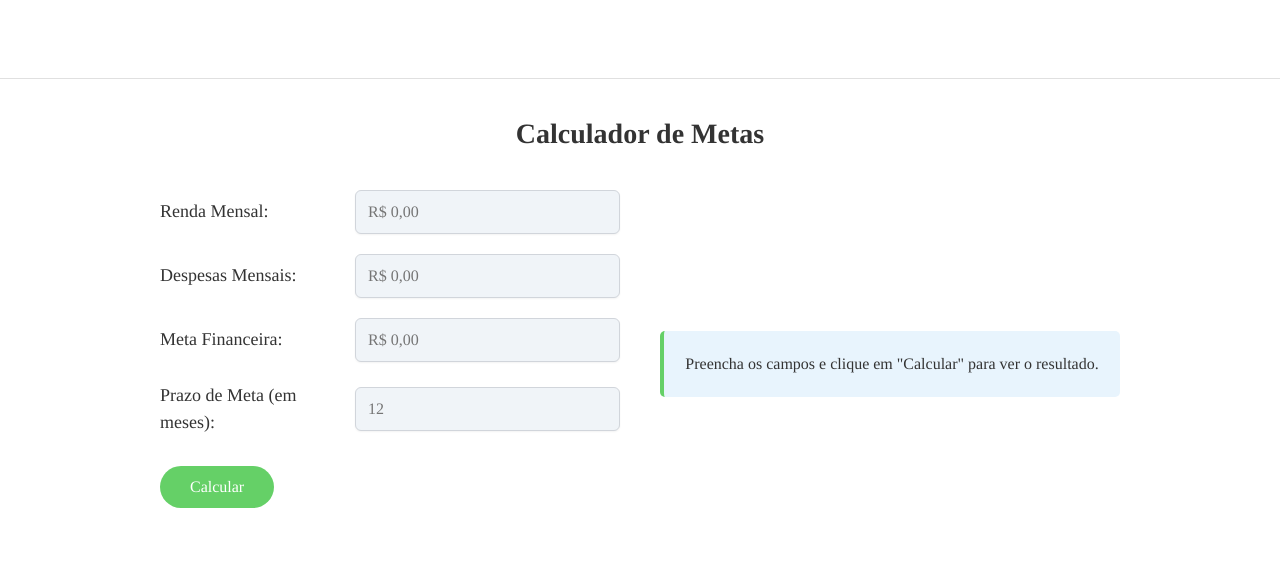
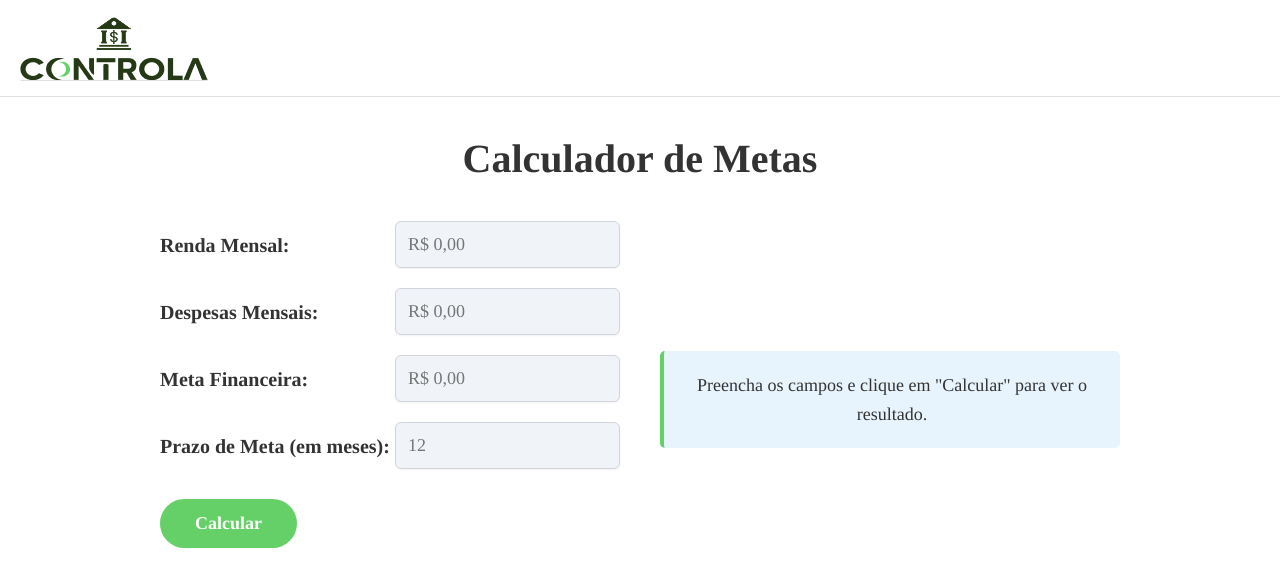
Before and after one commit to HeimerMachine/controla-app-front, a React (Vite) app: page /goals in a window 1280 px wide. Shown: the top 586 px of the page. Built offline with nearby package versions, Linux system fonts and the light colour scheme.

Commit message:
Resolvendo bug na aparição da imagem

```diff
--- a/src/components/pages/goals/Goals.css
+++ b/src/components/pages/goals/Goals.css
@@ -1,9 +1,10 @@
-/* Goals.css */
+
 * {
   box-sizing: border-box;
   margin: 0;
   padding: 0;
   font-family: 'Times';
+  font-weight: bold;
 }
 
 html, body {
@@ -29,9 +30,12 @@ html, body {
 
 .logo {
   height: 30px;
+  width: auto;
+  display: block;
 }
 
 .calculator-content {
+  font-size: 1.1em;
   max-width: 1000px;
   margin: 0 auto;
   padding: 40px 20px;
@@ -50,7 +54,7 @@ h1 {
   text-align: center;
   margin-bottom: 40px;
   color: #333;
-  font-size: 28px;
+  font-size: 40px;
   width: 100%;
 }
 
@@ -58,30 +62,32 @@ h1 {
   margin-bottom: 20px;
   display: flex;
   align-items: center;
-  flex-direction: row; /* Garante que os elementos fiquem em linha */
-  flex-wrap: nowrap; /* Impede quebra de linha */
+  flex-direction: row;
+  flex-wrap: nowrap;
 }
 
 label {
-  font-size: 18px;
+  font-size: 20px;
   color: #333;
   margin-right: 15px;
-  width: 180px;
+  width: 220px;
   text-align: left;
-  display: inline-block; /* Garante que o label fique inline */
+  display: inline-block;
+  white-space: nowrap;
 }
 
 input {
   flex: 1;
-  padding: 12px 15px;
+  padding: 14px 17px;
   border: 1px solid #ddd;
   border-radius: 5px;
-  font-size: 16px;
+  font-size: 18px;
   background-color: #f0f4f8;
   color: #333;
   outline: none;
   transition: border-color 0.3s;
-  display: inline-block; /* Garante que o input fique inline */
+  display: inline-block;
+  font-weight: normal;
 }
 
 input:focus {
@@ -92,12 +98,12 @@ input:focus {
 .calculate-btn {
   display: block;
   margin: 30px 0;
-  padding: 12px 30px;
+  padding: 14px 35px;
   background-color: #65D067;
   color: white;
   border: none;
   border-radius: 25px;
-  font-size: 16px;
+  font-size: 18px;
   cursor: pointer;
   transition: background-color 0.3s;
 }
@@ -124,12 +130,14 @@ input:focus {
 .result p {
   color: #333;
   line-height: 1.6;
+  font-size: 18px;
+  font-weight: normal;
 }
 
-/* Responsividade */
 @media (max-width: 768px) {
   .calculator-content {
     flex-direction: column;
+    font-size: 1em;
   }
 
   .form-section, .result-section {
@@ -146,13 +154,30 @@ input:focus {
     margin-bottom: 8px;
     margin-right: 0;
     width: 100%;
+    font-size: 18px;
+    white-space: normal;
   }
 
   input {
     width: 100%;
+    font-size: 16px;
+    font-weight: normal;
   }
 
   .result-section {
     margin-top: 20px;
   }
+
+  h1 {
+    font-size: 32px;
+  }
+
+  .calculate-btn {
+    font-size: 16px;
+  }
+
+  .result p {
+    font-size: 16px;
+    font-weight: normal;
+  }
 }
--- a/src/components/pages/goals/Goals.tsx
+++ b/src/components/pages/goals/Goals.tsx
@@ -1,6 +1,6 @@
 import React, { useState } from 'react';
 import './Goals.css';
-import logoControla from '../../../assets/logo-controla.svg';
+import logoControla from "../../../assets/img/logo-group.png";
 
 function Goals() {
   const [monthlyIncome, setMonthlyIncome] = useState<string>('');
@@ -10,10 +10,9 @@ function Goals() {
   const [result, setResult] = useState<string | null>(null);
 
   const formatValue = (value: string): string => {
-    // Remove caracteres não numéricos
+
     const onlyNumbers = value.replace(/\D/g, '');
 
-    // Converte para número e formata como moeda
     if (onlyNumbers === '') return '';
 
     const number = parseInt(onlyNumbers, 10) / 100;
@@ -31,10 +30,8 @@ function Goals() {
     const { value } = e.target;
 
     if (isMonetary) {
-      // Para campos monetários, formata como moeda
       setter(formatValue(value));
     } else {
-      // Para campos não monetários (como prazo), permite apenas números
       if (/^\d*$/.test(value) || value === '') {
         setter(value);
       }
@@ -42,22 +39,17 @@ function Goals() {
   };
 
   const parseMonetary = (value: string): number => {
-    // Se o valor estiver vazio, retorna 0
+
     if (!value || value.trim() === '') return 0;
 
-    // Remove o símbolo da moeda e espaços
     let cleanValue = value.replace(/R\$\s?/g, '');
 
-    // Substitui pontos por nada (remove separadores de milhar)
     cleanValue = cleanValue.replace(/\./g, '');
 
-    // Substitui vírgula por ponto (para decimal)
     cleanValue = cleanValue.replace(',', '.');
 
-    // Converte para número
     const result = parseFloat(cleanValue);
 
-    // Retorna 0 se não for um número válido
     return isNaN(result) ? 0 : result;
   };
 
@@ -67,7 +59,6 @@ function Goals() {
     const goal = parseMonetary(financialGoal);
     const deadline = parseInt(goalDeadline, 10);
 
-    // Validação do prazo
     if (isNaN(deadline) || deadline < 1) {
       setResult('O prazo da meta deve ser de no mínimo 1 mês.');
       return;
@@ -83,7 +74,6 @@ function Goals() {
     const timeNeeded = goal / monthlySavings;
     const requiredSavings = goal / deadline;
 
-    // Formata os valores para exibição
     const formattedMonthlySavings = new Intl.NumberFormat('pt-BR', {
       style: 'currency',
       currency: 'BRL'
@@ -110,11 +100,11 @@ function Goals() {
   return (
     <div className="calculator-container">
       <header className="header">
-        <img src={logoControla} alt="Controla" className="logo" />
+        <img src={logoControla} alt="Controla" className="" />
       </header>
 
       <div className="calculator-content">
-        <h1>Calculador de Metas</h1>
+        <h1>Calculador de Metas </h1>
 
         <div className="form-section">
           <div className="form-group">
```
Also changed, not shown: 1 other file (tests, documents, lock files or other folders).
